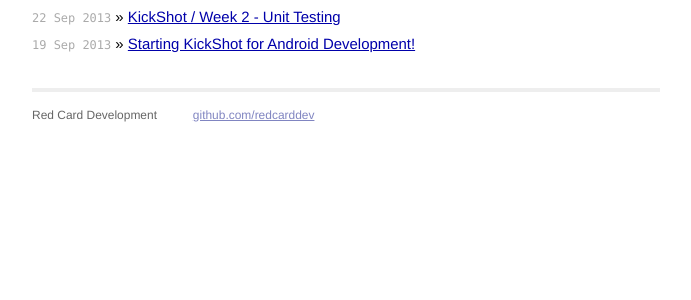
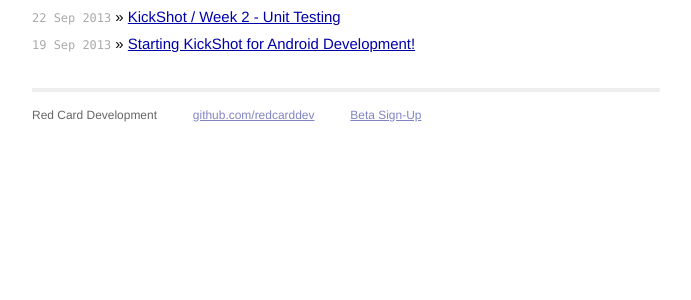
Before and after one commit to RedCardDev/RedCardDev.github.io, a Jekyll site: the page built from index.html, in a window 1280 px wide. Shown: the part 158-458 px from the top of the page, without its empty margins (294-985 px from the left). Built offline with Jekyll 4.4.1, drawn with Linux system fonts in a browser that asks for light colours; Markdown is read by kramdown in place of the engine named in the settings.

Commit message:
Update default.html

```diff
--- a/_layouts/default.html
+++ b/_layouts/default.html
@@ -37,6 +37,11 @@
                 <a href="https://github.com/redcarddev">github.com/redcarddev</a><br />
               </p>
             </div>
+            <div class="contact">
+                <p>
+                    <a href="https://docs.google.com/forms/d/1idlS-ynliywTwiVjAlLLfJTl3n6NxAO-inAE1FsRopM/viewform">Beta Sign-Up</a>
+                </p>
+            </div>
           </div>
         </div>
 
```
